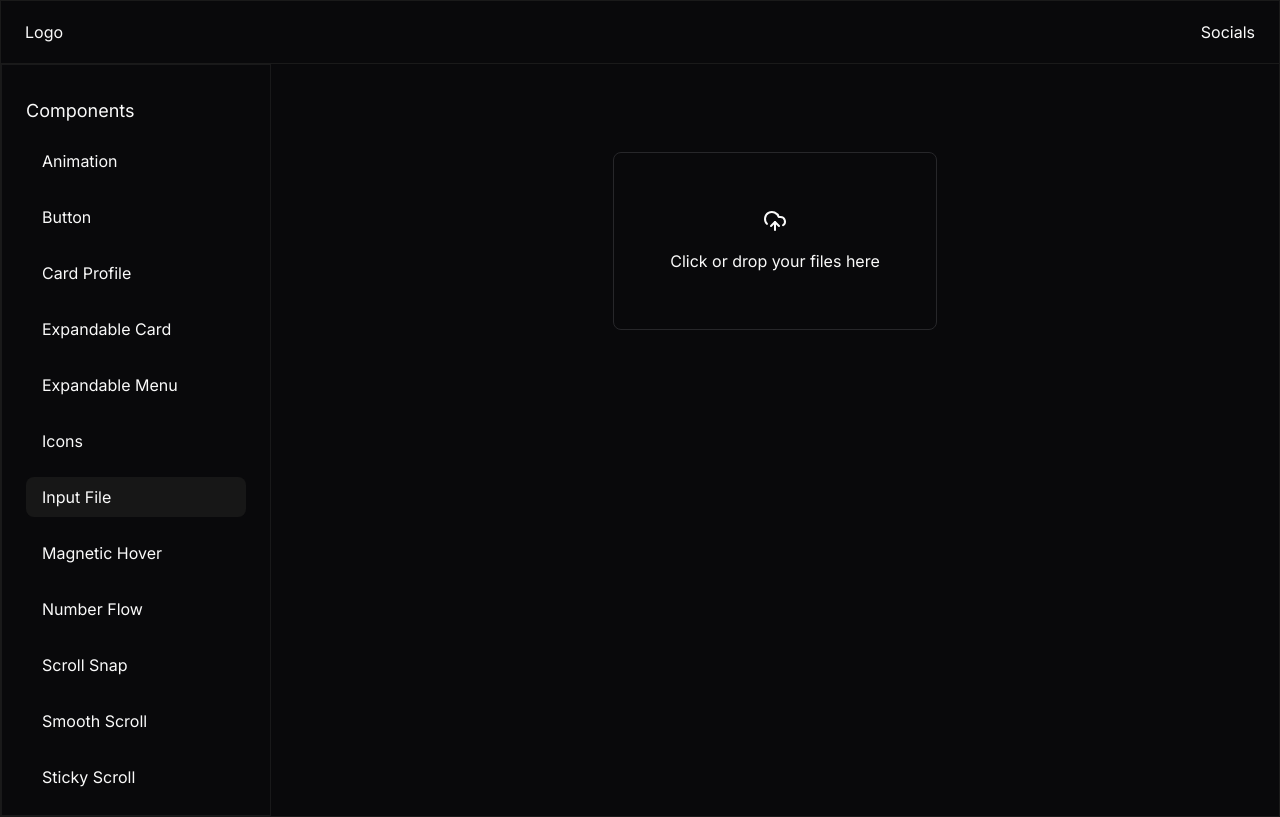
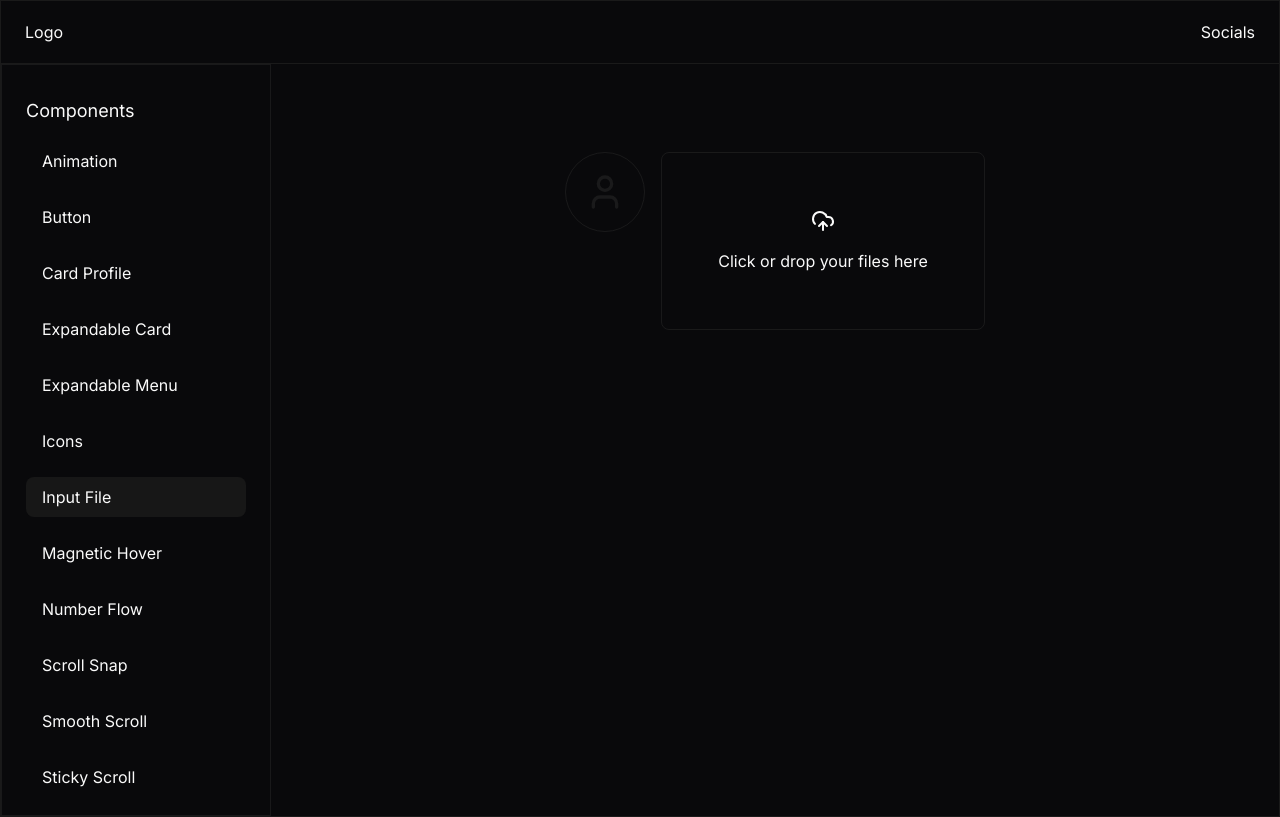
Before and after one commit to gabrielpramalho/playground-motion, a Next.js app: page /ui/input-file in a window 1280 px wide. Built offline with nearby package versions, Linux system fonts and the light colour scheme.

Commit message:
feat: add image preview component

```diff
--- /dev/null
+++ b/src/app/ui/input-file/_components/input-file-image-preview.tsx
@@ -0,0 +1,33 @@
+'use client'
+
+import { useMemo } from 'react'
+import { useFileInput } from './input-file'
+import { User } from 'lucide-react'
+
+export function InputFileImagePreview() {
+  const { files } = useFileInput()
+
+  const previewURL = useMemo(() => {
+    if (files.length === 0) {
+      return null
+    }
+
+    return URL.createObjectURL(files[0])
+  }, [files])
+
+  return (
+    <div className="size-20 rounded-full border border-neutral-800/60 flex justify-center items-center">
+      {previewURL === null ? (
+        <div className='flex justify-center items-center'>
+          <User className='size-10 text-neutral-800/60' />
+        </div>
+      ) : (
+        <img
+          className="object-cover w-100 size-20 rounded-full animate-fade-in"
+          src={previewURL}
+          alt=""
+        />
+      )}
+    </div>
+  )
+}
--- a/src/app/ui/input-file/_components/input-file-trigger.tsx
+++ b/src/app/ui/input-file/_components/input-file-trigger.tsx
@@ -9,7 +9,7 @@ export function InputFileTrigger() {
   return (
     <label
       htmlFor={id}
-      className="flex items-center justify-center p-6 border rounded-lg cursor-pointer group"
+      className="flex items-center justify-center p-6 border border-neutral-800/60 rounded-lg cursor-pointer group"
     >
       <div className="p-8 space-y-4">
         <div className="flex justify-center gap-2">
--- a/src/app/ui/input-file/_components/input-file.tsx
+++ b/src/app/ui/input-file/_components/input-file.tsx
@@ -30,6 +30,12 @@ export function InputFile(props: InputFileProps) {
     }
   }
 
+  // TODO: Create Image Preview
+  // TODO: Beauty components
+  // TODO: Add some interactions
+  // TODO: Add all states (progress, complete, error)
+  // TODO: Add drag and drop
+
   return (
     <FileInputContext.Provider value={{ id, files, onFileSelected }}>
       <div {...props} />
--- a/src/app/ui/input-file/page.tsx
+++ b/src/app/ui/input-file/page.tsx
@@ -1,14 +1,19 @@
 import { InputFile } from './_components/input-file'
 import { InputFileControl } from './_components/input-file-control'
+import { InputFileImagePreview } from './_components/input-file-image-preview'
 import { InputFileList } from './_components/input-file-list'
 import { InputFileTrigger } from './_components/input-file-trigger'
 
 export default function InputFilePage() {
   return (
     <div className="flex items-center justify-center pt-10">
-      <InputFile className='space-y-4'>
-        <InputFileControl multiple />
-        <InputFileTrigger />
+      <InputFile className="space-y-4">
+        <InputFileControl />
+        <div className="flex gap-4">
+          <InputFileImagePreview />
+
+          <InputFileTrigger />
+        </div>
         <InputFileList />
       </InputFile>
     </div>
--- a/tailwind.config.ts
+++ b/tailwind.config.ts
@@ -82,11 +82,20 @@ export default {
   				to: {
   					height: '0'
   				}
-  			}
+  			},
+  			'fade-in': {
+  				from: {
+  					opacity: '0'
+  				},
+  				to: {
+  					opacity: '1'
+  				}
+  			},
   		},
   		animation: {
   			'accordion-down': 'accordion-down 0.2s ease-out',
-  			'accordion-up': 'accordion-up 0.2s ease-out'
+  			'accordion-up': 'accordion-up 0.2s ease-out',
+  			'fade-in': 'fade-in 0.2s ease-out',
   		}
   	}
   },
```
